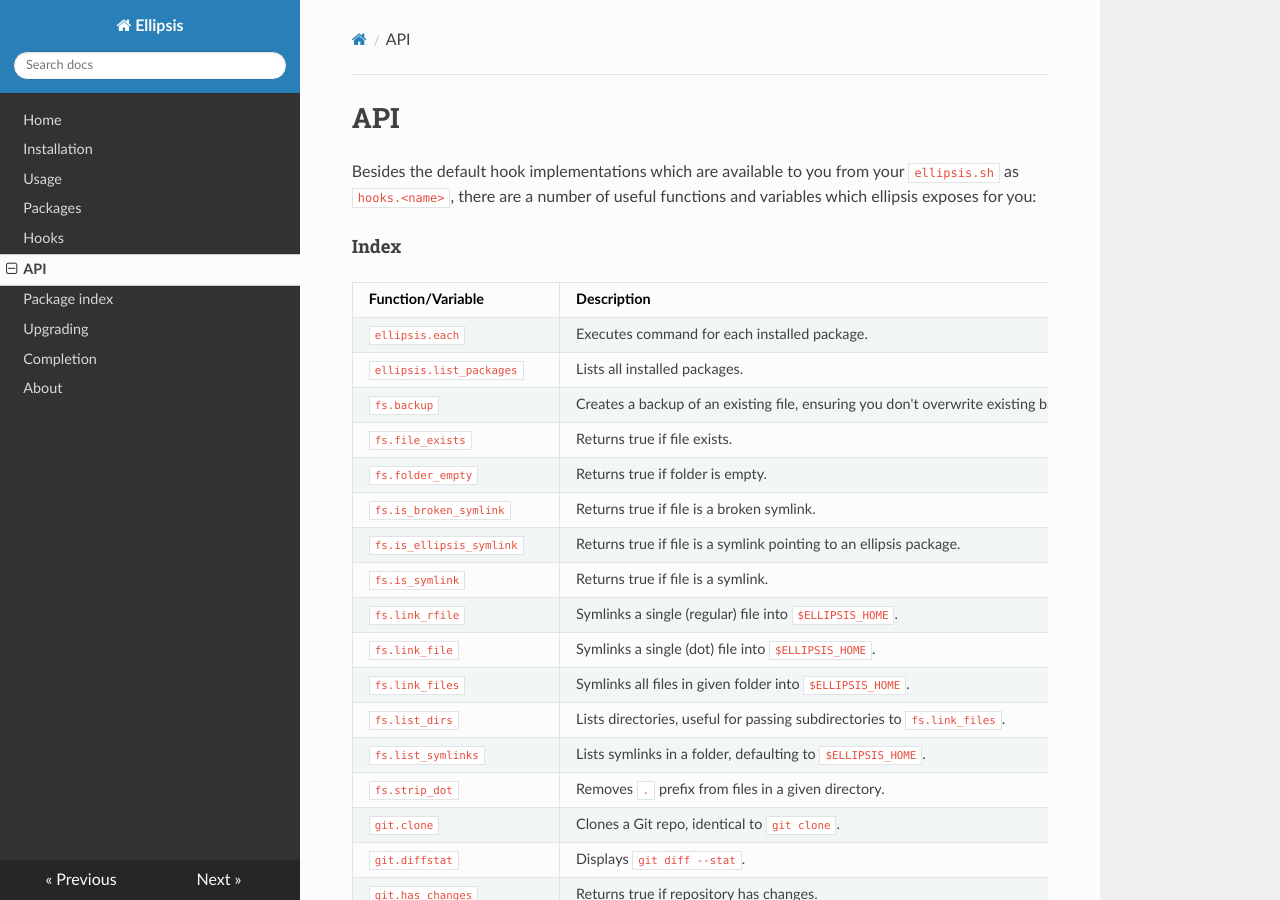
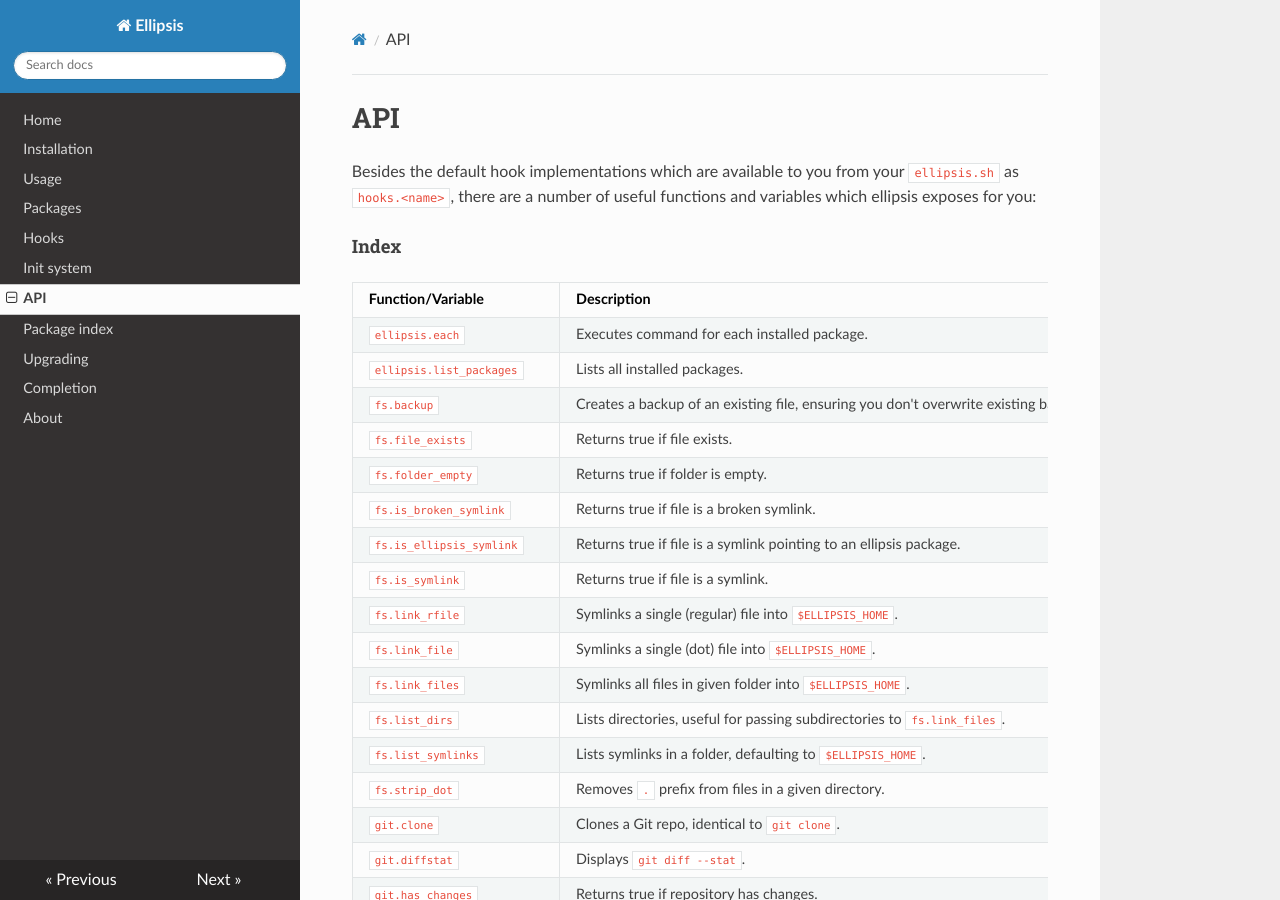
Before and after one commit to ellipsis/ellipsis, an MkDocs documentation site: the page built from docs/api.md, in a window 1280 px wide and 900 px high. Built offline with MkDocs 1.6.1, drawn with Linux system fonts in a browser that asks for light colours; nearby versions of some CDN libraries; old or Windows-style settings are respelled for this version of MkDocs.

Commit message:
Added documentation for the init system

```diff
--- a/docs/api.md
+++ b/docs/api.md
@@ -5,41 +5,41 @@
 variables which ellipsis exposes for you:
 
 #### Index
-Function/Variable             | Description
-------------------------------|------------
-`ellipsis.each`               | Executes command for each installed package.
-`ellipsis.list_packages`      | Lists all installed packages.
-`fs.backup`                   | Creates a backup of an existing file, ensuring you don't overwrite existing backups.
-`fs.file_exists`              | Returns true if file exists.
-`fs.folder_empty`             | Returns true if folder is empty.
-`fs.is_broken_symlink`        | Returns true if file is a broken symlink.
-`fs.is_ellipsis_symlink`      | Returns true if file is a symlink pointing to an ellipsis package.
-`fs.is_symlink`               | Returns true if file is a symlink.
-`fs.link_rfile`               | Symlinks a single (regular) file into `$ELLIPSIS_HOME`.
-`fs.link_file`                | Symlinks a single (dot) file into `$ELLIPSIS_HOME`.
-`fs.link_files`               | Symlinks all files in given folder into `$ELLIPSIS_HOME`.
-`fs.list_dirs`                | Lists directories, useful for passing subdirectories to `fs.link_files`.
-`fs.list_symlinks`            | Lists symlinks in a folder, defaulting to `$ELLIPSIS_HOME`.
-`fs.strip_dot`                | Removes `.` prefix from files in a given directory.
-`git.clone`                   | Clones a Git repo, identical to `git clone`.
-`git.diffstat`                | Displays `git diff --stat`.
-`git.has_changes`             | Returns true if repository has changes.
-`git.head`                    | Prints how far ahead a package is from origin.
-`git.last_updated`            | Prints commit's relative last update time.
-`git.pull`                    | Identical to `git pull`.
-`git.push`                    | Identical to `git push`.
-`git.sha1`                    | Prints last commit's sha1 using `git rev-parse --short HEAD`.
-`os.platform`                 | Returns one of `cygwin`, `freebsd`, `linux`, `osx`.
-`path.abs_path`               | Return absolute path to `$1`.
-`path.is_path`                | Simple heuristic to determine if `$1` is a path.
-`path.relative_to_home`       | Replaces `$HOME` with `~`
-`path.expand`                 | Replaces `~` with `$HOME`
-`path.relative_to_packages`   | Strips `$ELLIPSIS_PACKAGES` from path.
-`path.strip_dot`              | Strip dot from hidden files/folders.
-`utils.cmd_exists`            | Returns true if command exists.
-`utils.prompt`                | Prompts user `$1` message and returns true if `YES` or `yes` is input.
-`utils.run_installer`         | Downloads and runs web-based shell script installers.
-`utils.version_compare`       | Compare version strings. Usage: `utils.version_compare "$Version1" ">=" "1.2.4"`.
+| Function/Variable           | Description                                                                          |
+|-----------------------------|--------------------------------------------------------------------------------------|
+| `ellipsis.each`             | Executes command for each installed package.                                         |
+| `ellipsis.list_packages`    | Lists all installed packages.                                                        |
+| `fs.backup`                 | Creates a backup of an existing file, ensuring you don't overwrite existing backups. |
+| `fs.file_exists`            | Returns true if file exists.                                                         |
+| `fs.folder_empty`           | Returns true if folder is empty.                                                     |
+| `fs.is_broken_symlink`      | Returns true if file is a broken symlink.                                            |
+| `fs.is_ellipsis_symlink`    | Returns true if file is a symlink pointing to an ellipsis package.                   |
+| `fs.is_symlink`             | Returns true if file is a symlink.                                                   |
+| `fs.link_rfile`             | Symlinks a single (regular) file into `$ELLIPSIS_HOME`.                              |
+| `fs.link_file`              | Symlinks a single (dot) file into `$ELLIPSIS_HOME`.                                  |
+| `fs.link_files`             | Symlinks all files in given folder into `$ELLIPSIS_HOME`.                            |
+| `fs.list_dirs`              | Lists directories, useful for passing subdirectories to `fs.link_files`.             |
+| `fs.list_symlinks`          | Lists symlinks in a folder, defaulting to `$ELLIPSIS_HOME`.                          |
+| `fs.strip_dot`              | Removes `.` prefix from files in a given directory.                                  |
+| `git.clone`                 | Clones a Git repo, identical to `git clone`.                                         |
+| `git.diffstat`              | Displays `git diff --stat`.                                                          |
+| `git.has_changes`           | Returns true if repository has changes.                                              |
+| `git.head`                  | Prints how far ahead a package is from origin.                                       |
+| `git.last_updated`          | Prints commit's relative last update time.                                           |
+| `git.pull`                  | Identical to `git pull`.                                                             |
+| `git.push`                  | Identical to `git push`.                                                             |
+| `git.sha1`                  | Prints last commit's sha1 using `git rev-parse --short HEAD`.                        |
+| `os.platform`               | Returns one of `cygwin`, `freebsd`, `linux`, `osx`.                                  |
+| `path.abs_path`             | Return absolute path to `$1`.                                                        |
+| `path.is_path`              | Simple heuristic to determine if `$1` is a path.                                     |
+| `path.relative_to_home`     | Replaces `$HOME` with `~`                                                            |
+| `path.expand`               | Replaces `~` with `$HOME`                                                            |
+| `path.relative_to_packages` | Strips `$ELLIPSIS_PACKAGES` from path.                                               |
+| `path.strip_dot`            | Strip dot from hidden files/folders.                                                 |
+| `utils.cmd_exists`          | Returns true if command exists.                                                      |
+| `utils.prompt`              | Prompts user `$1` message and returns true if `YES` or `yes` is input.               |
+| `utils.run_installer`       | Downloads and runs web-based shell script installers.                                |
+| `utils.version_compare`     | Compare version strings. Usage: `utils.version_compare "$Version1" ">=" "1.2.4"`.    |
 
 #### ellipsis
 
--- a/mkdocs.yml
+++ b/mkdocs.yml
@@ -11,6 +11,7 @@
   - Usage: usage.md
   - Packages: packages.md
   - Hooks: hooks.md
+  - Init system: init.md
   - API: api.md
   - Package index: pkgindex.md
   - Upgrading: upgrading.md
```
Also changed, not shown: README.md (+15 -9 lines), docs/hooks.md (+29 -12 lines), docs/init.md (added, +36 -0 lines), docs/install.md (+6 -1 lines), docs/usage.md (+10 -9 lines).
